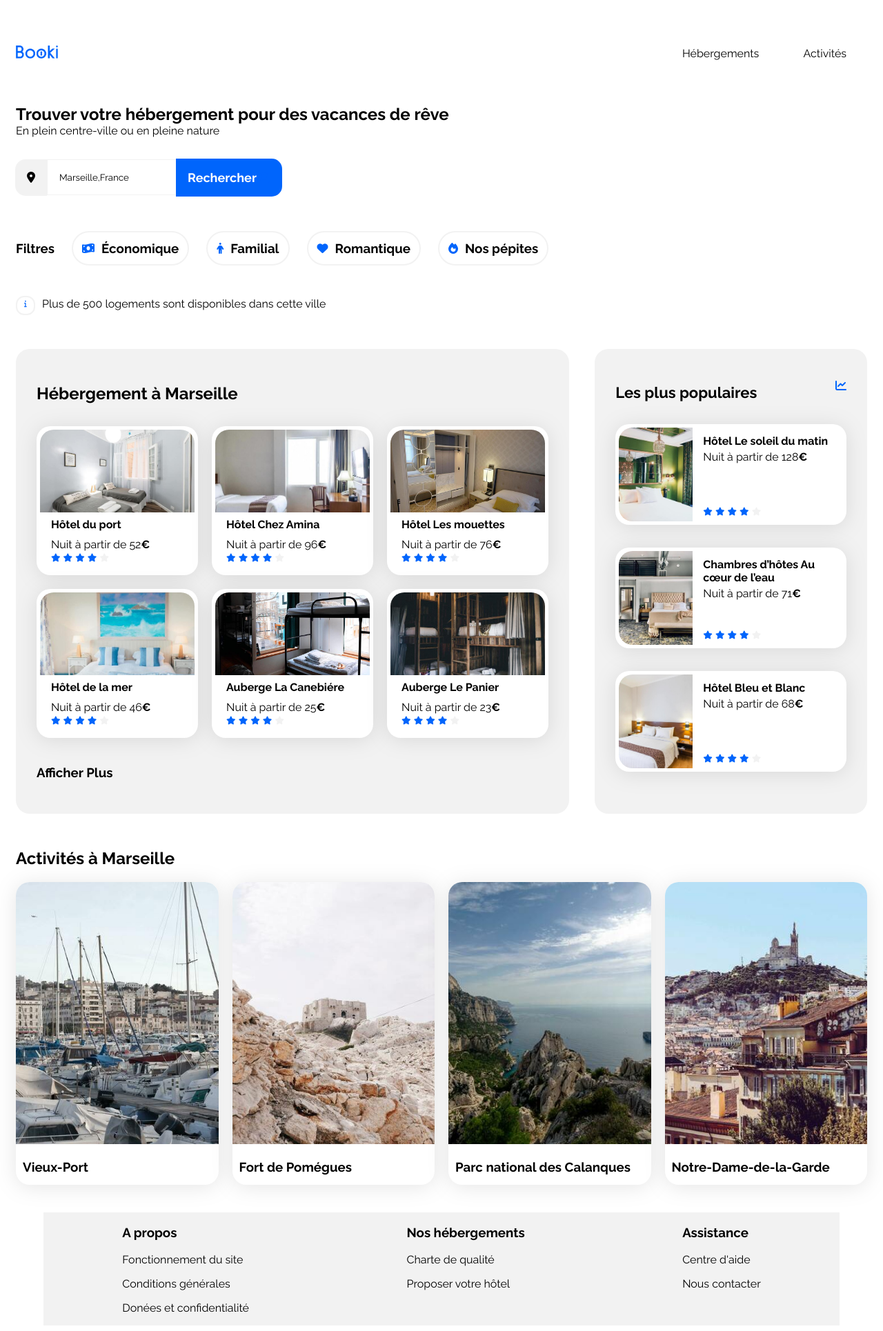
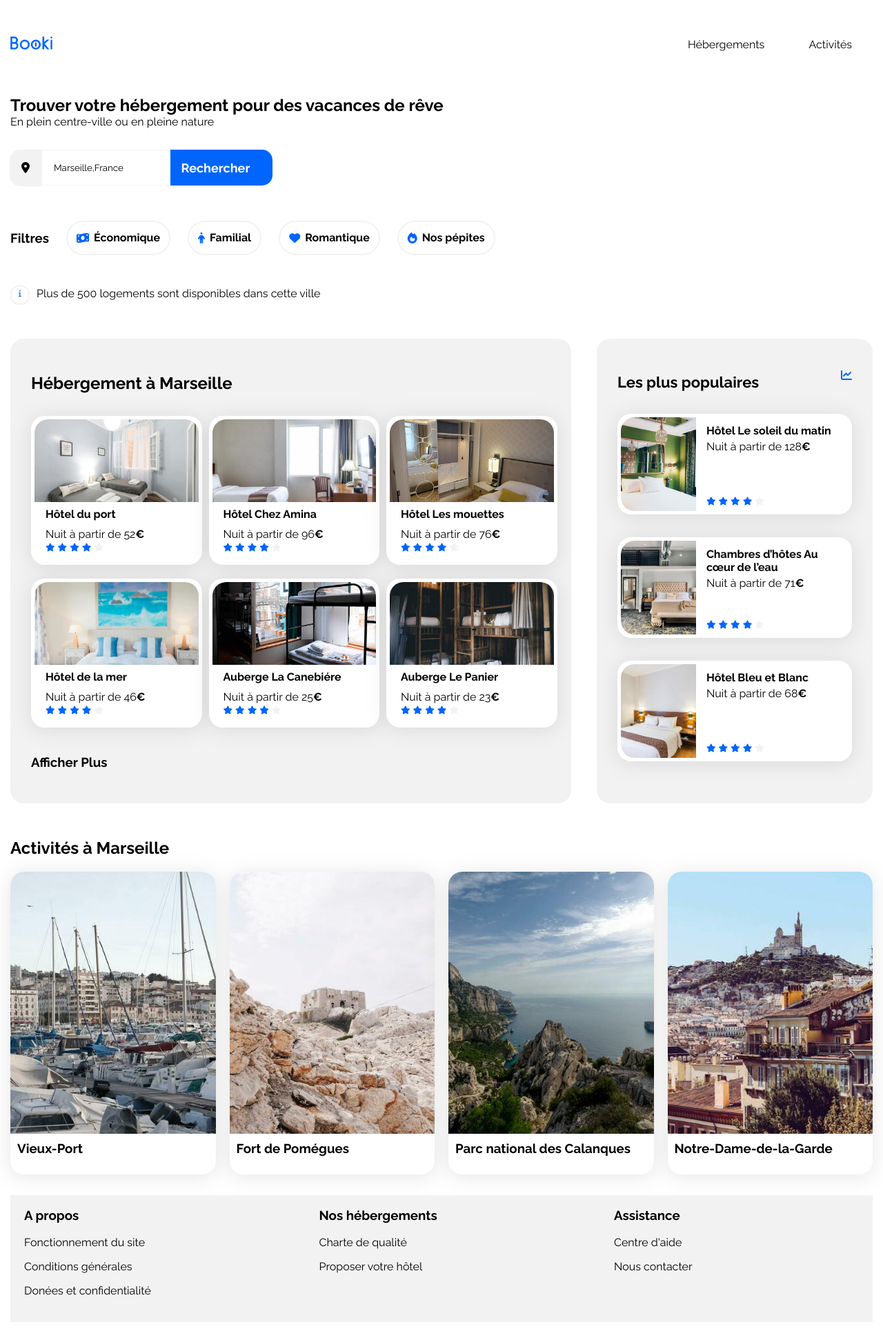
Before and after one commit to CHAW88/BOOKI, a plain HTML site: page index.html in a window 1280 px wide. Shown: the whole page at 69% size. Drawn offline with Linux system fonts and the light colour scheme.

Commit message:
first commit

```diff
--- a/css/style.css
+++ b/css/style.css
@@ -14,18 +14,15 @@
 }
 
 body {
-    display: flex;
-    justify-content: center;
-    padding-left: 15px;
-    padding-right: 15px;
-    padding-top:15px;
-
+    margin: 0px;
 }
 
 .main-container {
     width: 100%;
     max-width: 1440px;
     box-sizing: border-box;
+    padding: 10px 15px;
+    margin:0 auto;
 }
 
 .top-bar {
@@ -40,30 +37,20 @@ body {
     height: 19px;
 }
 
-.top-hebergement {
+.top-hebergement,
+.top-activites {
     font-size: 16px;
     font-weight: 400;
-    padding: 65px 30px;
+    padding: 53px 30px;
     border-top: solid 2px transparent;
 }
 
-.top-hebergement:hover {
+.top-hebergement:hover,
+.top-activites:hover {
     color: var(--main-color);
     border-color: var(--main-color);
 }
 
-
-.top-activites {
-    font-size: 16px;
-    font-weight: 400;
-    padding: 65px 30px;
-    border-top: solid 2px transparent;
-}
-
-.top-activites:hover {
-    color: var(--main-color);
-    border-color: var(--main-color);
-}
 
 h1 {
     margin-bottom: 0px;
@@ -100,10 +87,11 @@ p {
 }
 
 .button-search {
-    padding: 17px;
+    padding: 15.5px;
     background: var(--main-color);
     border-top-right-radius: 15px;
     border-bottom-right-radius: 15px;
+    border: none;
 }
 
 .color {
@@ -124,11 +112,11 @@ p {
 
 .icon-button {
     display: flex;
-    align-items: center;
     border: solid 2px var(--main-bg-color);
     padding: 10px 13px;
     box-sizing: border-box;
     border-radius: 25px;
+    align-items: center;
     margin-left: 25px;
     height: 50px;
 }
@@ -139,7 +127,14 @@ p {
 }
 
 .button2 {
-    margin-left: 10px;
+    margin: 0 0 0 7px;
+    font-family: Raleway;
+    font-size: 16px;
+    font-weight: 700;
+    line-height: 19px;
+    letter-spacing: 0em;
+    text-align: left;
+
 }
 
 .infobar {
@@ -226,9 +221,9 @@ h2 {
 }
 
 .hébergements-cards {
-    display: flex;
+    display: grid;
+    grid-template-columns: 1fr 1fr 1fr;
     margin-top: 33px;
-    flex-wrap: wrap;
     gap: 20px;
 
 }
@@ -266,11 +261,13 @@ h2 {
 }
 
 .Activités {
-    display: flex;
+    display: grid;
+    grid-template-columns: repeat( 4,1fr);
     gap: 20px;
 }
 
 .card-activités {
+    display: block;
     background-color: white;
     border-radius: 20px;
     width: 100%;
@@ -280,25 +277,35 @@ h2 {
 }
 
 .image-activité {
+    display: block;
     border-radius: 20px 20px 0px 0px;
     width: 100%;
     height: 380px;
     object-fit: cover;
 }
+.display{
+    display:contents;
+}
 
 .lieu-activité {
     margin-left: 10px;
+    margin-top: 10px;
 }
 
 .footer-title {
     display: flex;
     flex-direction: row;
-    justify-content: space-around;
+    justify-content: space-between;
     background-color: var(--main-bg-color);
-    margin-top: 40px;
-    margin-right: 40px;
-    margin-left: 40px;
+    margin-top: 30px;
 }
+
+.a-propos {
+    width: 30%;
+    padding-left: 20px;
+    padding-bottom: 20px;
+}
+
 
 
 
@@ -400,15 +407,22 @@ h2 {
         margin-left: 0px;
         margin-right: 25px;
     }
+    .card-activités{
+        height: 270px;
+    }
+    .image-activité {
+        display: block;
+        height: 200px;
+    }
 
     .lieu-activité {
-        margin-top: 0px;
+        height: 70px;
     }
 
 }
 
 /* Small devices (phones, less than 768px) */
-@media (max-width: 767.98px) {
+@media (max-width: 767px) {
 
     /* ... */
     body {
@@ -423,6 +437,9 @@ h2 {
         flex-direction: column;
         align-items: center;
     }
+    .main-container {
+        padding: 0;
+    }
 
     .hebergements-and-populaires .hebergements {
         background-color: white;
@@ -430,6 +447,7 @@ h2 {
 
     .hebergements-and-populaires .populaires {
         background-color: var(--main-bg-color);
+        border-radius: 0px;
 
     }
 
@@ -455,11 +473,33 @@ h2 {
         display: flex;
     }
 
+    .icon-button {
+        margin-right: 10px;
+    }
+
+    .button2 {
+        font-size: 14px;
+        font-weight: 700;
+        text-align: left;
+        margin-left: 7px;
+
+    }
+
+    .button-search {
+        border-top-left-radius: 15px;
+        border-bottom-left-radius: 15px;
+        box-shadow: 0px 4px 4px 0px #00000040;
+
+    }
+
+    .information {
+        font-size: 13px;
+    }
+
     .top-hebergement,
     .top-activites {
-        border-bottom: solid 2px transparent;
+        border-bottom: solid 2px var(--main-bg-color);
         padding: 0 0 10px 0;
-
     }
 
     .top-hebergement:hover,
@@ -477,6 +517,7 @@ h2 {
         display: grid;
         grid-template-columns: 50% 50%;
         gap: 20px;
+        margin-right: 5px;
     }
 
     .search {
@@ -494,6 +535,7 @@ h2 {
     .hebergements-and-populaires {
         display: flex;
         flex-direction: column-reverse;
+        width: 100%;
     }
 
     .hebergements {
@@ -565,19 +607,14 @@ h2 {
     }
 
     .a-propos {
-        margin: 40px;
         padding-top: 3%;
+        width: 90%;
+        margin-top: 30px;
     }
 
-    .nos-hébergements {
-        margin: 40px;
-    }
-    .H-M{
+    .H-M {
         margin-left: 0;
+        font-size: 21px;
     }
 
-    .Assistance {
-        margin-left: 40px;
-        padding: 1px;
-    }
 }
--- a/index.html
+++ b/index.html
@@ -1,5 +1,6 @@
 <!DOCTYPE html>
 <html lang="fr">
+
 
 <head>
     <meta charset="UTF-8">
@@ -24,46 +25,45 @@
                     <img class="logo" src="images/logo/Booki.png" alt="logo Booki">
                 </a>
             </div>
+
             <nav>
-                <a href="#" class="top-hebergement">Hébergements</a>
-                <a href="#" class="top-activites">Activités</a>
+                <a href="#hebergements" class="top-hebergement">Hébergements</a>
+                <a href="#activites-mobile" class="top-activites">Activités</a>
             </nav>
         </header>
         <main>
             <section class="padding">
-                <div>
                 <h1>Trouver votre hébergement pour des vacances de rêve</h1>
                 <p>En plein centre-ville ou en pleine nature</p>
-                </div>
-                <div class="Search-bar">
+                <form class="Search-bar">
                     <div class="icon-Search-bar">
                         <i class="fa-solid fa-location-dot"></i>
                     </div>
-                    <input class="search" type="search" value="Marseille,France">
-                    <div class="button-search">
+                    <input class="search" type="text" value="Marseille,France">
+                    <button class="button-search">
                         <span class="color">Rechercher</span>
                         <span><i class="fa-solid fa-magnifying-glass"></i></span>
-                    </div>
+                    </button>
 
-                </div>
+                </form>
                 <div class="Filtres">
                     <h3>Filtres</h3>
                     <div class="container-button">
                         <a href="#" class="icon-button">
                             <i class="fa-solid fa-money-bill-wave"></i>
-                            <h3 class="button2"> Économique</h3>
+                            <p class="button2"> Économique</p>
                         </a>
                         <a href="#" class="icon-button">
                             <i class="fa-solid fa-person"></i>
-                            <h3 class="button2"> Familial</h3>
+                            <p class="button2"> Familial</p>
                         </a>
                         <a href="#" class="icon-button">
                             <i class="fa-solid fa-heart"></i>
-                            <h3 class="button2"> Romantique</h3>
+                            <p class="button2"> Romantique</p>
                         </a>
                         <a href="#" class="icon-button">
                             <i class="fa-solid fa-fire"></i>
-                            <h3 class="button2">Nos pépites</h3>
+                            <p class="button2">Nos pépites</p>
                         </a>
                     </div>
                 </div>
@@ -78,7 +78,7 @@
 
 
             <div class="hebergements-and-populaires">
-                <section class="hebergements">
+                <section id="hebergements" class="hebergements">
                     <h2 class="H-M"> Hébergement à Marseille</h2>
                     <div class="hébergements-cards">
                         <article class="card-hébergements-tous">
@@ -285,32 +285,44 @@
                     </div>
                 </section>
             </div>
-            <section class="activites-mobile">
+            <section id="activites-mobile" class="activites-mobile">
                 <div>
                     <h2>Activités à Marseille</h2>
                 </div>
 
                 <div class="Activités">
+                    <a href="#">
                         <article class="card-activités">
+
                             <img class="image-activité" src="images/activites/reno-laithienne.jpg"
                                 alt="Image montrant le Vieux-Port ">
                             <h3 class="lieu-activité">Vieux-Port</h3>
                         </article>
+                    </a>
+                    <a href="#">
                         <article class="card-activités">
+
                             <img class="image-activité" src="images/activites/paul-hermann.jpg"
                                 alt="Image montrant Fort de Pomégues">
                             <h3 class="lieu-activité">Fort de Pomégues</h3>
                         </article>
+                    </a>
+                    <a href="#">
                         <article class="card-activités">
+
                             <img class="image-activité" src="images/activites/kilyan-sockalingum.jpg"
                                 alt="Image montrant le Parc national des Calanques">
                             <h3 class="lieu-activité">Parc national des Calanques</h3>
                         </article>
+                    </a>
+                    <a href="#">
                         <article class="card-activités">
+
                             <img class="image-activité" src="images/activites/florian-wehde.jpg"
                                 alt="Image montrant Notre-Dame-de-la-Garde ">
                             <h3 class="lieu-activité">Notre-Dame-de-la-Garde</h3>
                         </article>
+                    </a>
                 </div>
 
             </section>
@@ -323,12 +335,12 @@
                 <p>Conditions générales</p>
                 <p>Donées et confidentialité</p>
             </div>
-            <div class="nos-hébergements">
+            <div class="a-propos">
                 <h3>Nos hébergements</h3>
                 <p>Charte de qualité</p>
                 <p>Proposer votre hôtel</p>
             </div>
-            <div class="Assistance">
+            <div class="a-propos">
                 <h3>Assistance</h3>
                 <p>Centre d'aide</p>
                 <p>Nous contacter</p>
```
Lines whose indentation alone changed are shown as unchanged.
